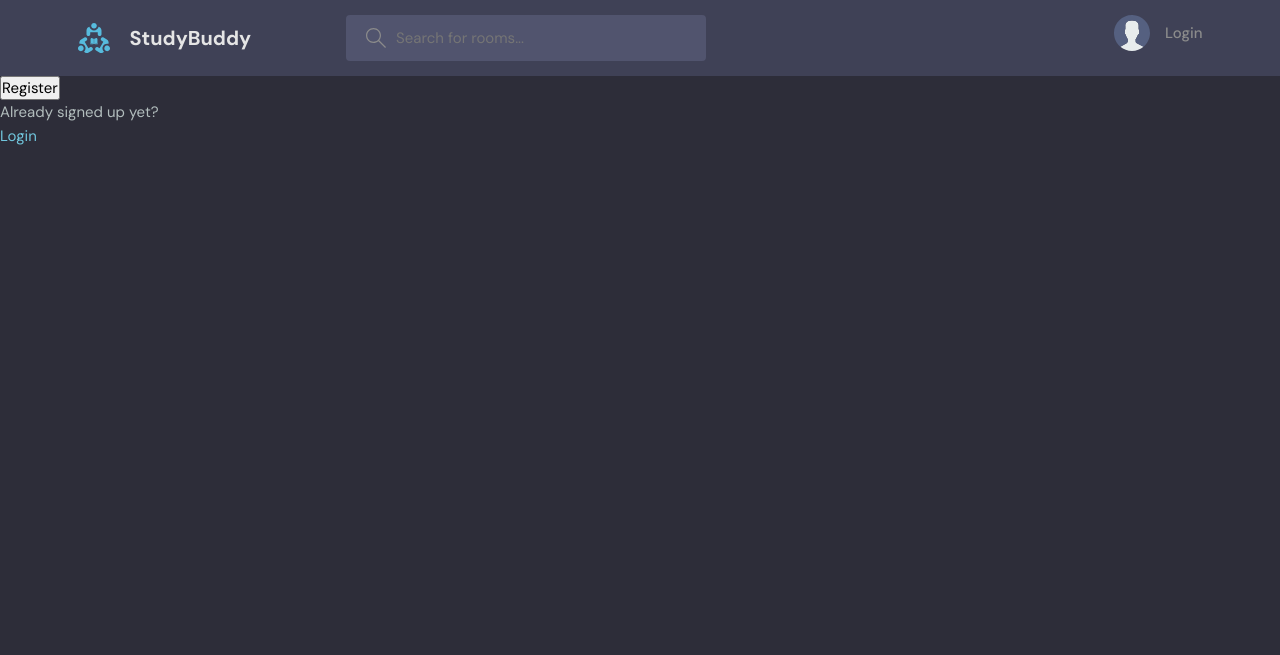
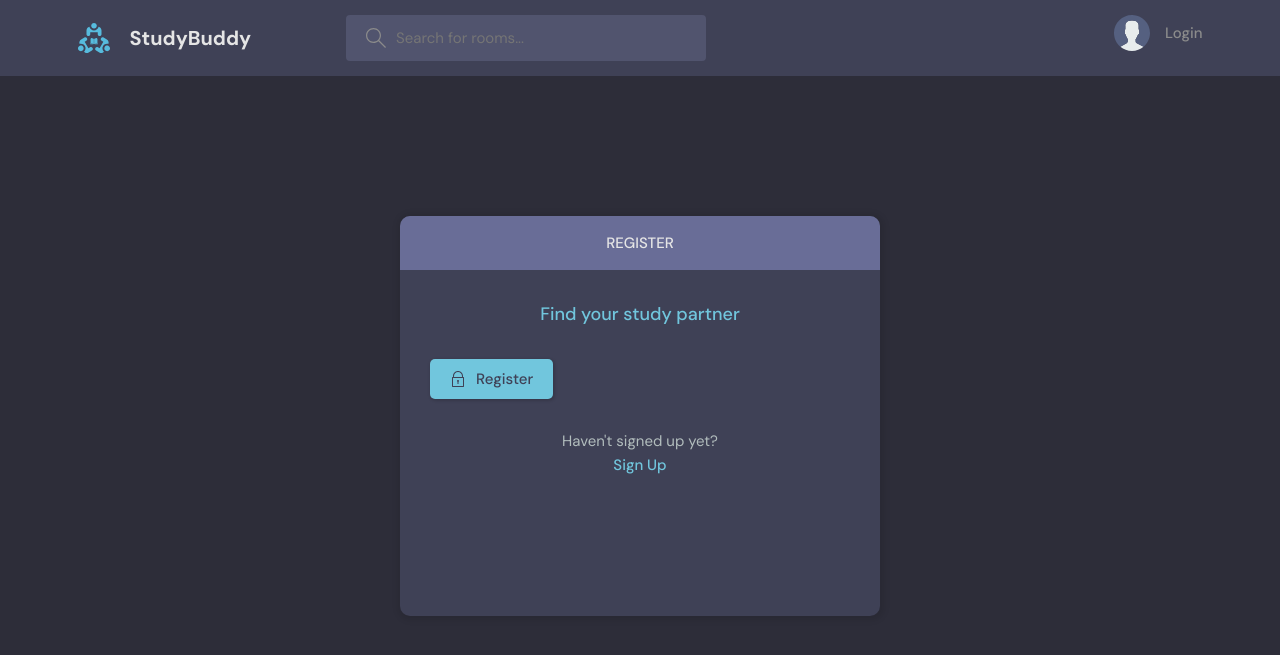
Before and after one commit to zarkog1993/studybud_django, a Django app: template studybud/base/templates/base/login_register.html in a window 1280 px wide. Shown: the top 655 px of the page. Run offline with Django 4.2, Linux system fonts and the light colour scheme; the template is opened without the code that fills it, so the values that code supplies are empty.

Commit message:
Created update user page and updated login and register page with our style

```diff
--- a/studybud/base/templates/base/login_register.html
+++ b/studybud/base/templates/base/login_register.html
@@ -1,26 +1,95 @@
 {% extends 'main.html' %}
 {% block content %}
+    <main class="auth layout">
         {% if page == 'login' %}
-        <div>
-            <form action="" method="post">
+        <div class="container">
+            <div class="layout__box">
+                <div class="layout__boxHeader">
+                    <div class="layout__boxTitle">
+                        <h3>Login</h3>
+                    </div>
+                </div>
+                <div class="layout__body">
+                    <h2 class="auth__tagline">Find your study partner</h2>
+
+                    <form class="form" action="" method="POST">
                         {% csrf_token %}
-                <label for="username">Username:</label>
-                <input type="text" name="username" placeholder="Enter Username">
-                <input type="password" name="password" placeholder="Enter password...">
-                <input type="submit" value="Login">
+                        <div class="form__group form__group">
+                            <label for="room_name">Username</label>
+                            <input id="username" name="username" type="text" placeholder="e.g. dennis_ivy" />
+                        </div>
+                        <div class="form__group">
+                            <label for="password">Password</label>
+                            <input id="password" name="password" type="password"
+                                placeholder="&bull;&bull;&bull;&bull;&bull;&bull;&bull;&bull;" />
+                        </div>
+
+                        <button class="btn btn--main" type="submit">
+                            <svg version="1.1" xmlns="http://www.w3.org/2000/svg" width="32" height="32"
+                                viewBox="0 0 32 32">
+                                <title>lock</title>
+                                <path
+                                    d="M27 12h-1v-2c0-5.514-4.486-10-10-10s-10 4.486-10 10v2h-1c-0.553 0-1 0.447-1 1v18c0 0.553 0.447 1 1 1h22c0.553 0 1-0.447 1-1v-18c0-0.553-0.447-1-1-1zM8 10c0-4.411 3.589-8 8-8s8 3.589 8 8v2h-16v-2zM26 30h-20v-16h20v16z">
+                                </path>
+                                <path
+                                    d="M15 21.694v4.306h2v-4.306c0.587-0.348 1-0.961 1-1.694 0-1.105-0.895-2-2-2s-2 0.895-2 2c0 0.732 0.413 1.345 1 1.694z">
+                                </path>
+                            </svg>
+
+                            Login
+                        </button>
                     </form>
+
+                    <div class="auth__action">
                         <p>Haven't signed up yet?</p>
-            <a href="{% url 'register' %}">Sign Up</a>
+                        <a href="{% url 'register' %}" class="btn btn--link">Sign Up</a>
+                    </div>
+                </div>
+            </div>
         </div>
         {% else %}
-        <div>
-            <form action="" method="post">
+        <div class="container">
+            <div class="layout__box">
+                <div class="layout__boxHeader">
+                    <div class="layout__boxTitle">
+                        <h3>Register</h3>
+                    </div>
+                </div>
+                <div class="layout__body">
+                    <h2 class="auth__tagline">Find your study partner</h2>
+
+                    <form class="form" action="" method="POST">
                         {% csrf_token %}
-                {{ form.as_p }}
-                <input type="submit" value="Register">
+                        {% for field in form %}
+                        <div class="form__group form__group">
+                            <label for="room_name">{{ field.label }}</label>
+                            {{ field }}
+                        </div>
+                        {% endfor %}
+
+                        <button class="btn btn--main" type="submit">
+                            <svg version="1.1" xmlns="http://www.w3.org/2000/svg" width="32" height="32"
+                                viewBox="0 0 32 32">
+                                <title>lock</title>
+                                <path
+                                    d="M27 12h-1v-2c0-5.514-4.486-10-10-10s-10 4.486-10 10v2h-1c-0.553 0-1 0.447-1 1v18c0 0.553 0.447 1 1 1h22c0.553 0 1-0.447 1-1v-18c0-0.553-0.447-1-1-1zM8 10c0-4.411 3.589-8 8-8s8 3.589 8 8v2h-16v-2zM26 30h-20v-16h20v16z">
+                                </path>
+                                <path
+                                    d="M15 21.694v4.306h2v-4.306c0.587-0.348 1-0.961 1-1.694 0-1.105-0.895-2-2-2s-2 0.895-2 2c0 0.732 0.413 1.345 1 1.694z">
+                                </path>
+                            </svg>
+
+                            Register
+                        </button>
                     </form>
-            <p>Already signed up yet?</p>
-            <a href="{% url 'login' %}">Login</a>
+
+                    <div class="auth__action">
+                        <p>Haven't signed up yet?</p>
+                        <a href="{% url 'login' %}" class="btn btn--link">Sign Up</a>
+                    </div>
+                </div>
+            </div>
         </div>
         {% endif %}
+    </main>
 {% endblock content %}
--- a/studybud/base/templates/base/profile.html
+++ b/studybud/base/templates/base/profile.html
@@ -17,7 +17,9 @@
 				<div class="profile__info">
 					<h3>{{ user.username }}</h3>
 					<p>@{{ user.username }}</p>
-					<a href="edit-user.html" class="btn btn--main btn--pill">Edit Profile</a>
+					{% if request.user == user %}
+						<a href="{% url 'update-user' %}" class="btn btn--main btn--pill">Edit Profile</a>
+					{% endif %}
 				</div>
 				<div class="profile__about">
 					<h3>About</h3>
--- a/studybud/base/templates/base/room.html
+++ b/studybud/base/templates/base/room.html
@@ -77,8 +77,8 @@
             {% if request.user.is_authenticated %}
                 <div class="room__message">
                     <form action="" method="post">
-                    {% csrf_token %}
-                    <input type="text" name="body" placeholder="Write your message here...">
+                        {% csrf_token %}
+                        <input type="text" name="body" placeholder="Write your message here...">
                     </form>
                 </div>
             {% endif %}
--- a/studybud/base/templates/base/room_form.html
+++ b/studybud/base/templates/base/room_form.html
@@ -44,7 +44,7 @@
 					</div>
 					<div class="form__action">
 						<a class="btn btn--dark" href="index.html">Cancel</a>
-						<button class="btn btn--main" type="submit">Create Room</button>
+						<button class="btn btn--main" type="submit">Submit</button>
 					</div>
 				</form>
 			</div>
--- a/studybud/base/urls.py
+++ b/studybud/base/urls.py
@@ -14,4 +14,5 @@ urlpatterns = [
     path('update-room/<str:pk>', views.updateRoom, name='update-room'),
     path('delete-room/<str:pk>', views.deleteRoom, name='delete-room'),
     path('delete-message/<str:pk>', views.deleteMessage, name='delete-message'),
+    path('update-user', views.updateUser, name='update-user'),
 ]
--- a/studybud/templates/navigation.html
+++ b/studybud/templates/navigation.html
@@ -28,7 +28,7 @@
                     </button>
                 </div>
                 <div class="dropdown-menu">
-                    <a href="settings.html" class="dropdown-link"><svg version="1.1" xmlns="http://www.w3.org/2000/svg"
+                    <a href="{% url 'update-user' %}" class="dropdown-link"><svg version="1.1" xmlns="http://www.w3.org/2000/svg"
                             width="32" height="32" viewBox="0 0 32 32">
                             <title>tools</title>
                             <path
```
Also changed, not shown: studybud/base/forms.py (+8 -0 lines), studybud/base/templates/base/delete.html (+32 -7 lines), studybud/base/templates/base/update-user.html (added, +43 -0 lines), studybud/base/views.py (+16 -1 lines). Lines whose indentation alone changed are shown as unchanged.
